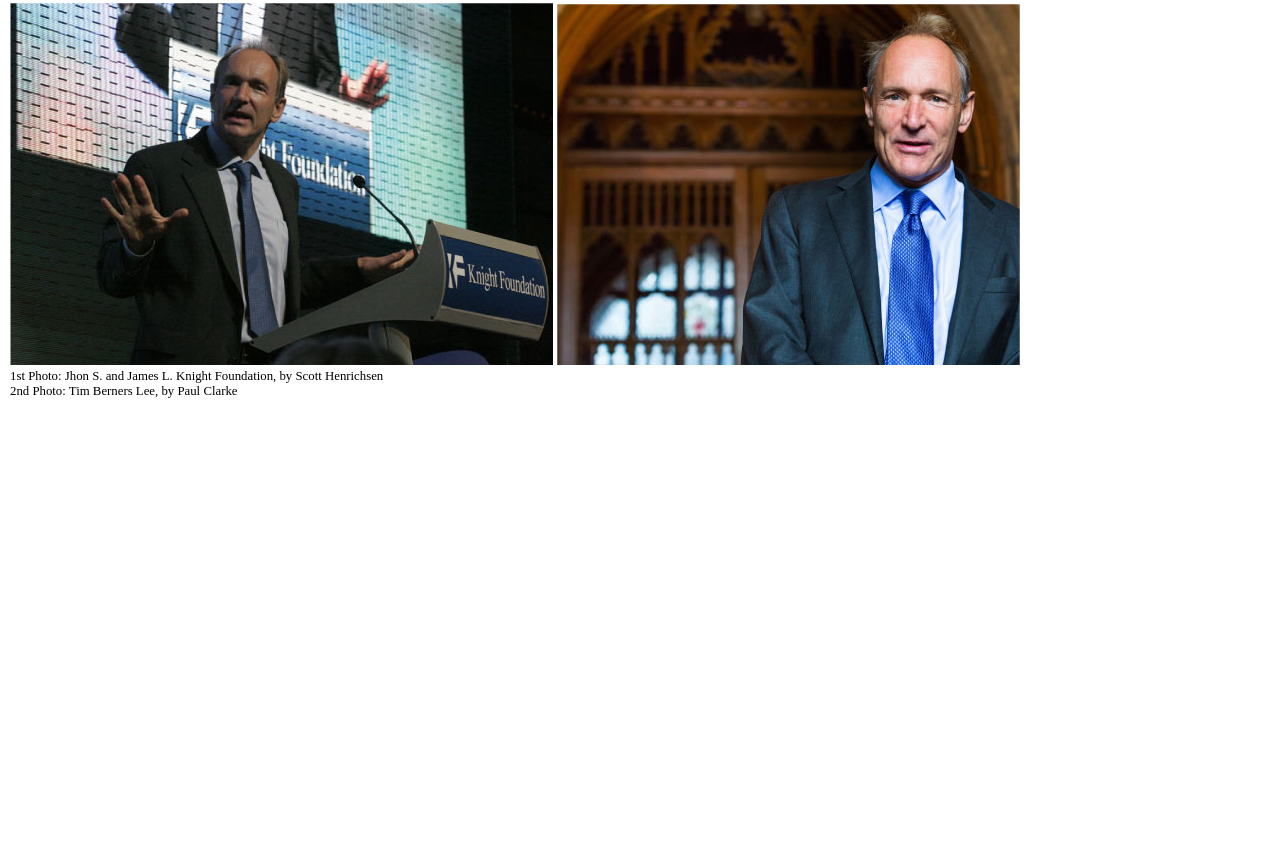
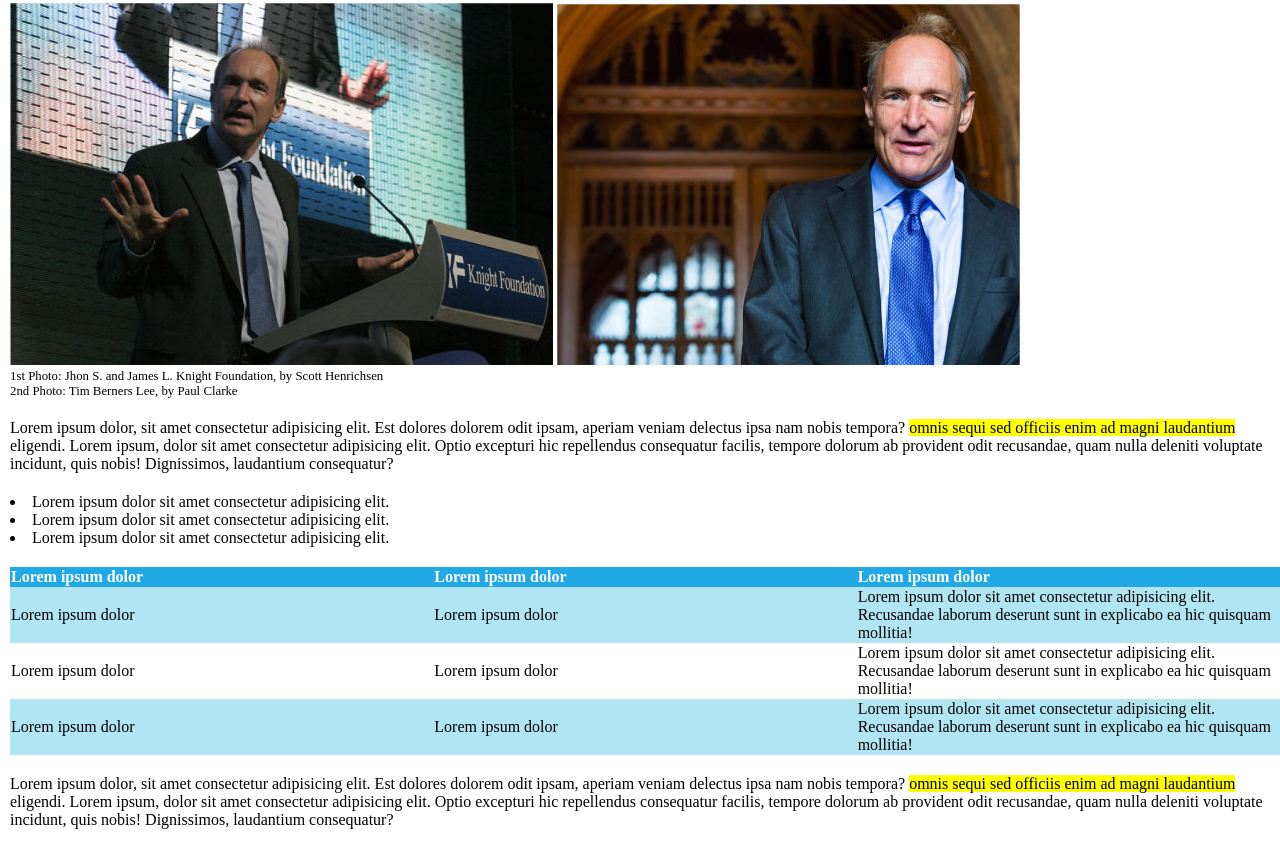
Before and after one commit to VittorioDauria94/html-css-booleaner, a plain HTML site: page index.html in a window 1280 px wide. Shown: the part 291-1140 px from the top of the page. Before the commit the page ends 800 px from the top, so only its background shows below. Drawn offline with Linux system fonts and the light colour scheme.

Commit message:
feat: completato corpo dell'articolo

```diff
--- a/css/style.css
+++ b/css/style.css
@@ -3,12 +3,12 @@
     margin: 0;
 }
 
-/* utils */
+/* utilità */
 main {
     margin-left: 10px;
 }
 
-/* header */
+/* banner */
 header {
     height: 100px;
     background-color: rgb(78, 160, 255);
@@ -23,7 +23,7 @@ header {
     margin-top: 35px;
 }
 
-/* title */
+/* titolo */
 h1 {
     margin-top: 20px;
     font-size: 45px;
@@ -58,3 +58,37 @@ figure {
 figcaption {
     font-size: 0.8rem;
 }
+
+/* paragrafo */
+p {
+    margin-top: 20px;
+    margin-bottom: 20px;
+}
+
+.mark {
+    background-color: rgb(255, 255, 0);
+}
+
+/* lista */
+ul {
+    padding-left: 0px;
+    list-style-position: inside;
+}
+
+/* tabella */
+table {
+    margin-top: 20px;
+    table-layout: fixed;
+    width: 100%;
+    border-spacing: 0;
+}
+
+thead {
+    background-color: rgb(32, 169, 229);
+    color: #fff;
+    text-align: left;
+}
+
+.bgc-light-blu {
+    background-color: rgb(177, 229, 242);
+}
--- a/index.html
+++ b/index.html
@@ -41,10 +41,64 @@
         </section>
 
         <!-- corpo dell'articolo -->
-        <div id="body-article"></div>
+        <div id="body-article">
+
+            <!-- primo paragrafo -->
+            <p>Lorem ipsum dolor, sit amet consectetur adipisicing elit. Est dolores dolorem odit ipsam, aperiam
+                veniam delectus ipsa nam nobis tempora? <span class="mark">omnis sequi sed officiis enim ad magni
+                    laudantium</span>
+                eligendi. Lorem ipsum, dolor sit amet consectetur adipisicing elit. Optio excepturi hic repellendus
+                consequatur facilis, tempore dolorum ab provident odit recusandae, quam nulla deleniti voluptate
+                incidunt, quis nobis! Dignissimos, laudantium consequatur?</p>
+
+            <!-- lista -->
+            <ul>
+                <li>Lorem ipsum dolor sit amet consectetur adipisicing elit.</li>
+                <li>Lorem ipsum dolor sit amet consectetur adipisicing elit.</li>
+                <li>Lorem ipsum dolor sit amet consectetur adipisicing elit.</li>
+            </ul>
+
+            <!-- tabella -->
+            <table>
+                <thead>
+                    <tr>
+                        <th>Lorem ipsum dolor</th>
+                        <th>Lorem ipsum dolor</th>
+                        <th>Lorem ipsum dolor</th>
+                    </tr>
+                </thead>
+                <tbody>
+                    <tr class="bgc-light-blu">
+                        <td>Lorem ipsum dolor</td>
+                        <td>Lorem ipsum dolor</td>
+                        <td>Lorem ipsum dolor sit amet consectetur adipisicing elit. Recusandae laborum deserunt
+                            sunt in explicabo ea hic quisquam mollitia!</td>
+                    </tr>
+                    <tr>
+                        <td>Lorem ipsum dolor</td>
+                        <td>Lorem ipsum dolor</td>
+                        <td>Lorem ipsum dolor sit amet consectetur adipisicing elit. Recusandae laborum deserunt
+                            sunt in explicabo ea hic quisquam mollitia!</td>
+                    </tr>
+                    <tr class="bgc-light-blu">
+                        <td>Lorem ipsum dolor</td>
+                        <td>Lorem ipsum dolor</td>
+                        <td>Lorem ipsum dolor sit amet consectetur adipisicing elit. Recusandae laborum deserunt
+                            sunt in explicabo ea hic quisquam mollitia!</td>
+                    </tr>
+                </tbody>
+            </table>
+
+            <!-- secondo paragrafo -->
+            <p>Lorem ipsum dolor, sit amet consectetur adipisicing elit. Est dolores dolorem odit ipsam, aperiam
+                veniam delectus ipsa nam nobis tempora? <span class="mark">omnis sequi sed officiis enim ad magni
+                    laudantium</span>
+                eligendi. Lorem ipsum, dolor sit amet consectetur adipisicing elit. Optio excepturi hic repellendus
+                consequatur facilis, tempore dolorum ab provident odit recusandae, quam nulla deleniti voluptate
+                incidunt, quis nobis! Dignissimos, laudantium consequatur?</p>
+        </div>
 
     </main>
-
 
     <footer>
         <!-- sezione pubblicità -->
```
